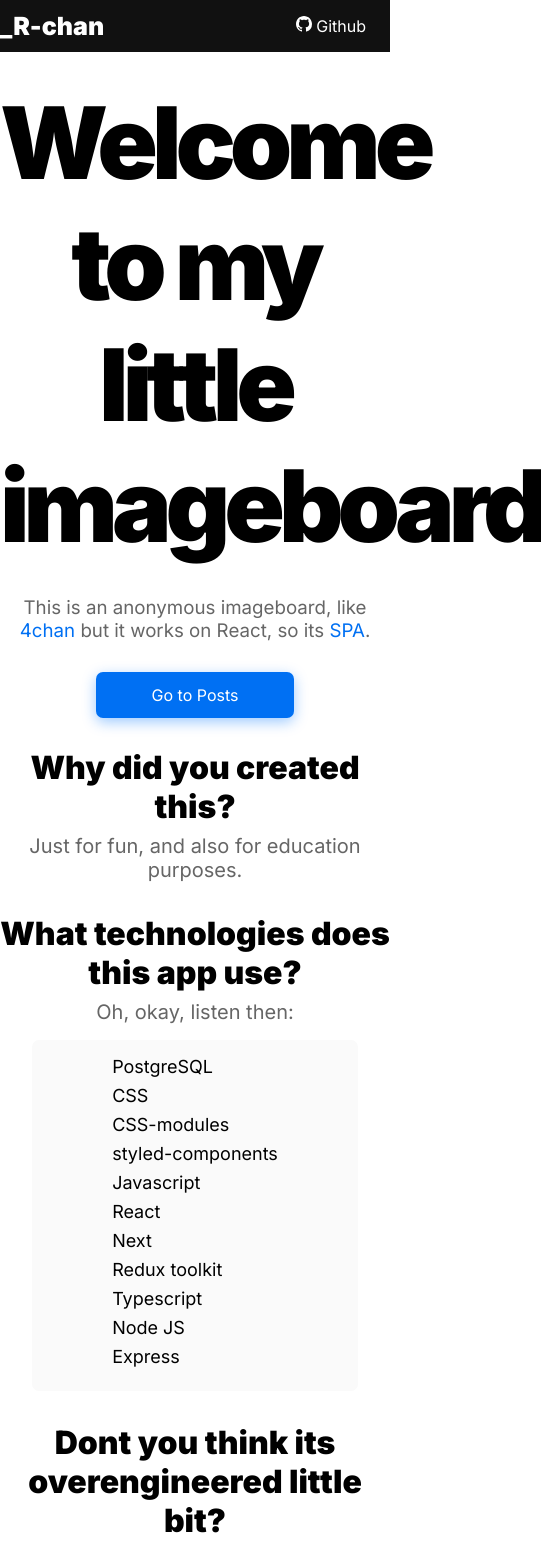
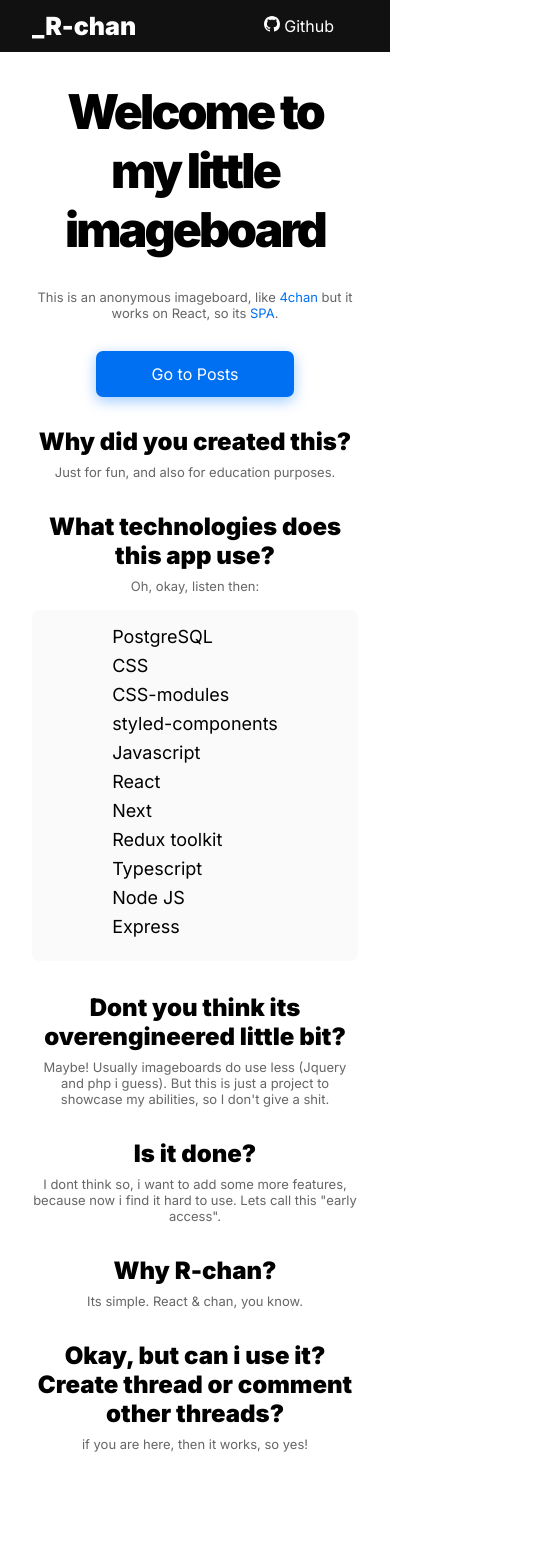
Before and after one commit to NekkiNeks/imageboard, a Next.js app in the folder frontend/: page / in a window 390 px wide. Shown: the top 1550 px of the page, 541 px wide, since content can reach past the window. After the commit the page ends 1484 px from the top, so only its background shows below. Built offline with nearby package versions, Linux system fonts and the light colour scheme.

Commit message:
add responsive css

```diff
--- a/frontend/components/styled/GlobalContainer.ts
+++ b/frontend/components/styled/GlobalContainer.ts
@@ -1,8 +1,12 @@
 import styled from "styled-components";
 
 const Container = styled.div`
-  max-width: 1070px;
+  max-width: 1200px;
   margin: auto;
+
+  @media (max-width: 1270px) {
+    padding: 0 2rem;
+  }
 `;
 
 export default Container;
--- a/frontend/pages/posts/[id].tsx
+++ b/frontend/pages/posts/[id].tsx
@@ -23,6 +23,7 @@ import { RootState } from "../../store";
 type iProps = {};
 
 //import components
+import Image from "../../components/styled/Image";
 import Comment from "../../components/Comment";
 import Modal from "../../components/Modal";
 import GlobalContainer from "../../components/styled/GlobalContainer";
@@ -115,8 +116,7 @@ export default function Post({}: iProps) {
                 <p>Posted: {new Date(time).toLocaleString()}</p>
               </div>
               <div className={styles.contentContainer}>
-                <img
-                  className={styles.image}
+                <Image
                   src={`${SERVER_URL}/${posts.currentPost.image}`}
                   alt="image"
                 />
--- a/frontend/styles/Answer.module.css
+++ b/frontend/styles/Answer.module.css
@@ -27,3 +27,9 @@
 .deleteButton:hover {
   color: #f06449;
 }
+
+@media (max-width: 481px) {
+  .container {
+    font-size: 11px;
+  }
+}
--- a/frontend/styles/Comment.module.css
+++ b/frontend/styles/Comment.module.css
@@ -12,11 +12,11 @@
   display: flex;
   justify-content: space-between;
   align-items: flex-start;
+  margin-bottom: 1rem;
 }
 
 .infoContainer {
   font-size: var(--fz-sm);
-  margin-bottom: 1rem;
   color: var(--colors-grey);
 }
 
@@ -24,6 +24,7 @@
   font-size: var(--fz-sm);
   color: var(--colors-grey);
   display: flex;
+  flex-wrap: nowrap;
   align-items: center;
 }
 
@@ -39,6 +40,10 @@
 
 .contentContainer p {
   font-size: var(--fz-sm);
+}
+
+.content {
+  width: 100%;
 }
 
 .image {
@@ -70,14 +75,49 @@
   background-color: var(--colors-accent-hov);
 }
 
-@media (max-width: 600px) {
+@media (max-width: 769px) {
+  .container {
+    padding: 1.5rem;
+  }
+
+  .topContainer {
+    flex-direction: column;
+  }
+
   .contentContainer {
     flex-direction: column;
   }
-  .image {
-    max-width: 100%;
-    max-height: 100%;
-    margin-right: 0;
-    margin-bottom: 1rem;
+
+  .content {
+    width: 100%;
+  }
+
+  .bottomContainer {
+    flex-direction: column;
+  }
+
+  .button {
+    margin-top: 1rem;
   }
 }
+
+@media (max-width: 481px) {
+  .infoContainer {
+    font-size: 13px;
+  }
+
+  .answersContainer {
+    font-size: 13px;
+
+    flex-direction: column;
+    align-items: flex-start;
+  }
+
+  .content h2 {
+    font-size: 18px;
+  }
+
+  .content p {
+    font-size: 13px;
+  }
+}
--- a/frontend/styles/Home.module.css
+++ b/frontend/styles/Home.module.css
@@ -71,3 +71,28 @@
 .answer {
   margin-bottom: 2rem;
 }
+
+@media (max-width: 769px) {
+  .mainHeader {
+    font-size: var(--fz-header-md);
+  }
+}
+
+@media (max-width: 481px) {
+  .mainHeader {
+    font-size: var(--fz-header-sm);
+  }
+
+  .mdHeader {
+    font-size: 13px;
+  }
+
+  .answersContainer h2 {
+    font-size: 1.5rem;
+  }
+
+  .answersContainer ul,
+  .answersContainer p {
+    font-size: 13px;
+  }
+}
--- a/frontend/styles/Modal.module.css
+++ b/frontend/styles/Modal.module.css
@@ -94,3 +94,23 @@
   flex-direction: column;
   grid-gap: 5px;
 }
+
+@media (max-width: 769px) {
+  .container {
+    width: 80%;
+  }
+}
+
+@media (max-width: 481px) {
+  .container label {
+    font-size: 16px;
+  }
+
+  .input {
+    font-size: 13px;
+  }
+
+  .buttonContainer {
+    flex-direction: column;
+  }
+}
--- a/frontend/styles/PostPage.module.css
+++ b/frontend/styles/PostPage.module.css
@@ -20,6 +20,10 @@
 .contentContainer {
   display: flex;
   margin-bottom: 1rem;
+}
+
+.content {
+  width: 80%;
 }
 
 .contentContainer h2 {
@@ -83,3 +87,51 @@
     transform: rotate(360deg);
   }
 }
+
+@media (max-width: 769px) {
+  .postContainer {
+    padding: 1.5rem;
+  }
+
+  .topContainer {
+    flex-direction: column;
+  }
+
+  .contentContainer {
+    flex-direction: column;
+  }
+
+  .content {
+    width: 100%;
+  }
+
+  .buttonsContainer {
+    flex-direction: column;
+    align-items: flex-start;
+  }
+
+  .button {
+    margin-top: 1rem;
+  }
+}
+
+@media (max-width: 481px) {
+  .infoContainer {
+    font-size: 13px;
+  }
+
+  .answersContainer {
+    font-size: 13px;
+
+    flex-direction: column;
+    align-items: flex-start;
+  }
+
+  .content h2 {
+    font-size: 18px;
+  }
+
+  .content p {
+    font-size: 13px;
+  }
+}
--- a/frontend/styles/Thread.module.css
+++ b/frontend/styles/Thread.module.css
@@ -18,6 +18,10 @@
   margin-bottom: 1rem;
 }
 
+.content {
+  width: 80%;
+}
+
 .contentContainer h2 {
   font-size: var(--fz-md1);
   margin-bottom: 0.5rem;
@@ -25,13 +29,6 @@
 
 .contentContainer p {
   font-size: var(--fz-sm);
-}
-
-.image {
-  border-radius: var(--radii);
-  max-width: 20%;
-  max-height: 200px;
-  margin-right: 1rem;
 }
 
 .buttonsContainer {
@@ -55,3 +52,51 @@
   color: var(--colors-white);
   background-color: var(--colors-accent-hov);
 }
+
+@media (max-width: 769px) {
+  .container {
+    padding: 1.5rem;
+  }
+
+  .topContainer {
+    flex-direction: column;
+  }
+
+  .contentContainer {
+    flex-direction: column;
+  }
+
+  .content {
+    width: 100%;
+  }
+
+  .buttonsContainer {
+    flex-direction: column;
+    align-items: flex-start;
+  }
+
+  .button {
+    margin-top: 1rem;
+  }
+}
+
+@media (max-width: 481px) {
+  .infoContainer {
+    font-size: 13px;
+  }
+
+  .answersContainer {
+    font-size: 13px;
+
+    flex-direction: column;
+    align-items: flex-start;
+  }
+
+  .content h2 {
+    font-size: 18px;
+  }
+
+  .content p {
+    font-size: 13px;
+  }
+}
```
Also changed, not shown: frontend/components/Comment.tsx (+2 -7 lines), frontend/components/Thread.tsx (+3 -7 lines), frontend/components/styled/Image.tsx (added, +41 -0 lines).
